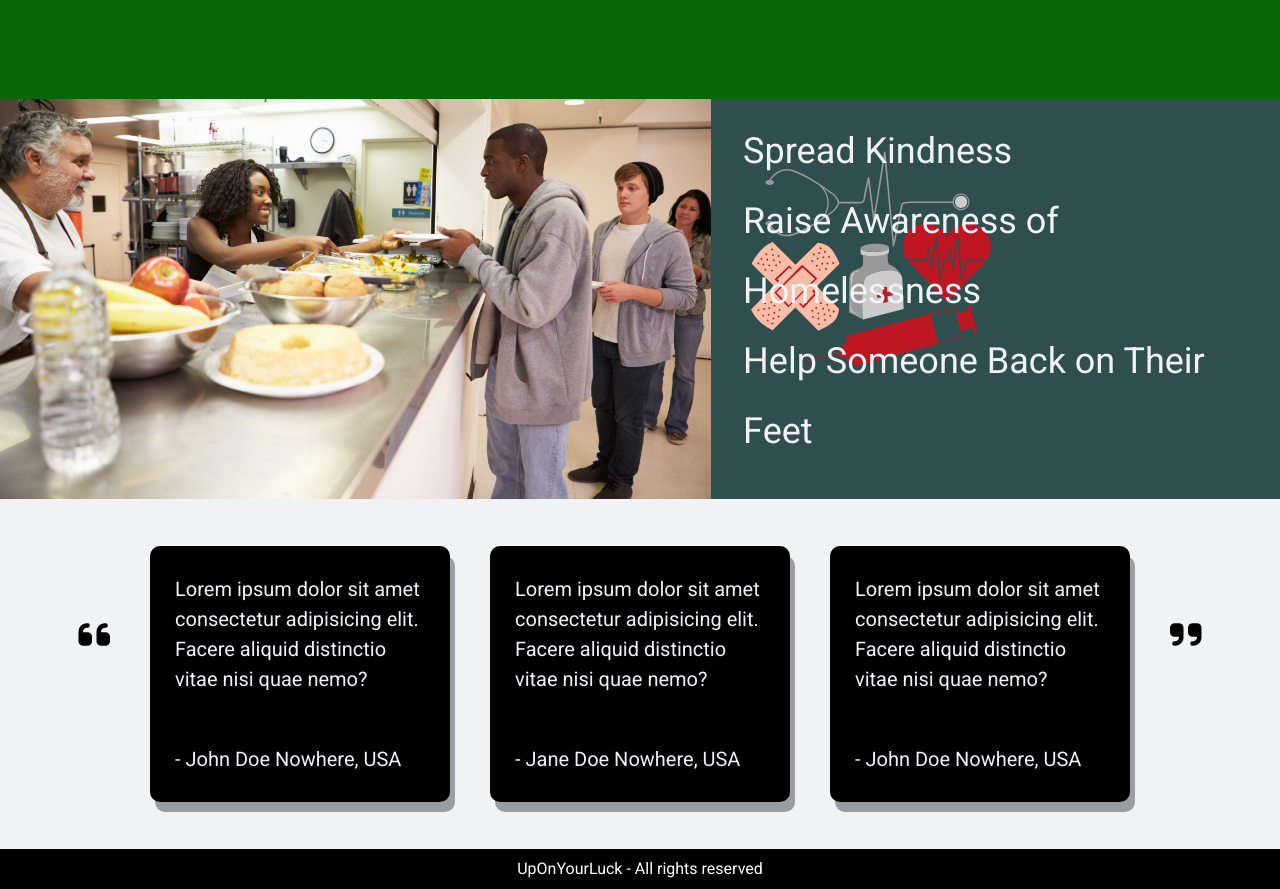
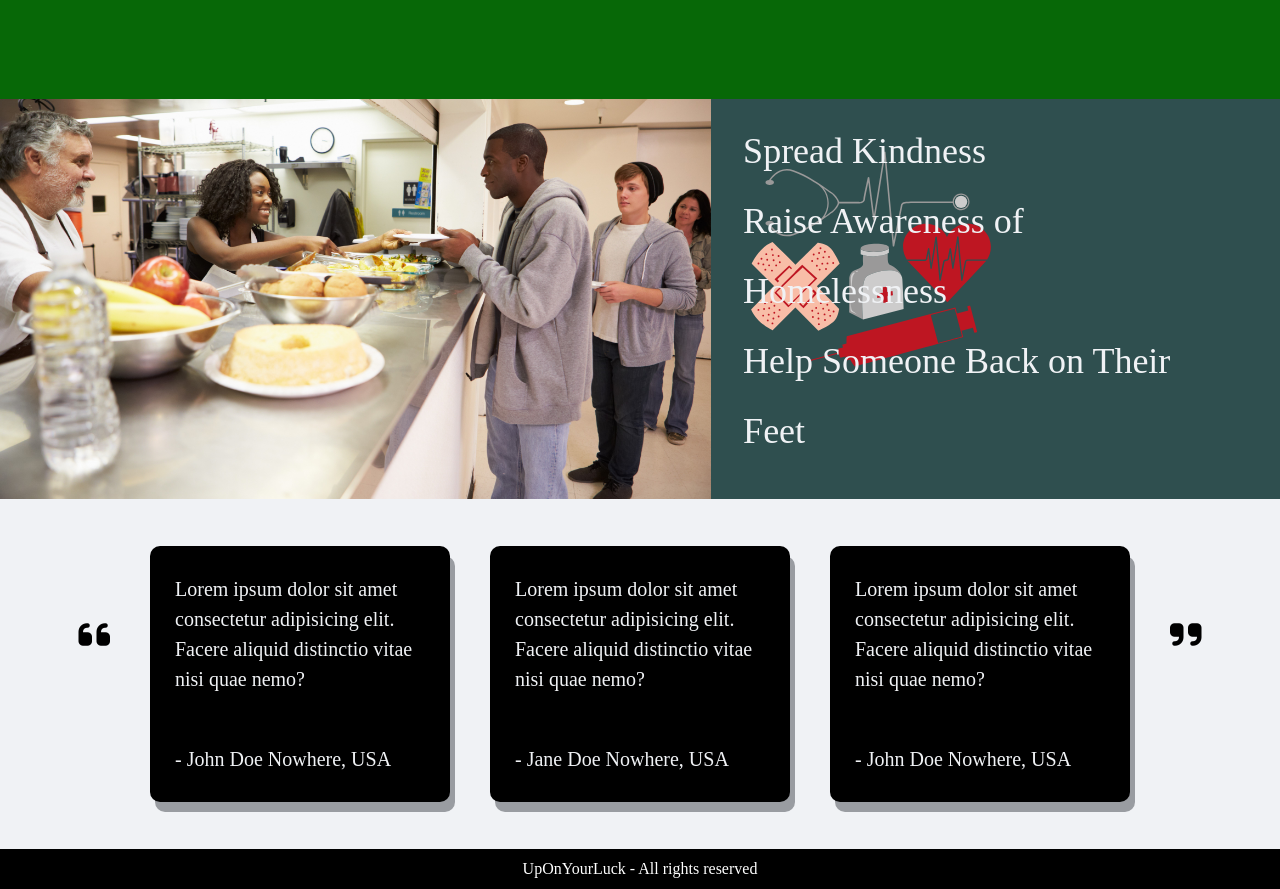
Before and after one commit to nebula1989/UpOnYourLuck, a Django app: page / in a window 1280 px wide. Shown: the part 1127-2016 px from the top of the page. Run offline with Django 4.2, Linux system fonts and the light colour scheme; some libraries are stand-ins or nearby versions.

Commit message:
changed styles.css

```diff
--- a/requirements.txt
+++ b/requirements.txt
@@ -18,4 +18,4 @@ six==1.16.0
 soupsieve==2.3.1
 sqlparse==0.4.2
 zipp==3.7.0
-localflavor==3.1
+django-localflavor==3.1
--- a/welcome/static/welcome/styles.css
+++ b/welcome/static/welcome/styles.css
@@ -8,7 +8,7 @@
 
 body {
   color: rgb(240, 242, 245);
-  font-family: "Roboto", sans-serif;
+  font-family: "Times New Roman", sans-serif;
 }
 
 /* Register CTA */
@@ -18,7 +18,7 @@ body {
   justify-content: space-between;
   padding: 0.625em 2.5em 0.625em 1.25em;
   align-items: center;
-  background-image: url("media/home_page/homeless-camp.jpg");
+  background-image: url("background-images/homeless-camp.jpg");
   background-repeat: no-repeat;
   background-size: contain;
   background-position: right;
@@ -53,7 +53,7 @@ body {
   flex-direction: column;
   justify-content: center;
   padding-left: 3.75em;
-  background: url("media/home_page/tents.svg");
+  background: url("background-images//tents.svg");
   background-repeat: no-repeat;
   background-size: 9.375em 9.375em;
   background-position: bottom left 3em;
@@ -152,7 +152,7 @@ body {
   align-items: center;
   justify-content: right;
   width: 100%;
-  background: url("media/home_page/nurse.svg");
+  background: url("background-images/nurse.svg");
   background-repeat: no-repeat;
   background-size: 20em;
 }
```
Also changed, not shown: welcome/static/welcome/background-images/nurse.svg (added), welcome/static/welcome/background-images/tents.svg (added), 1 other file.
